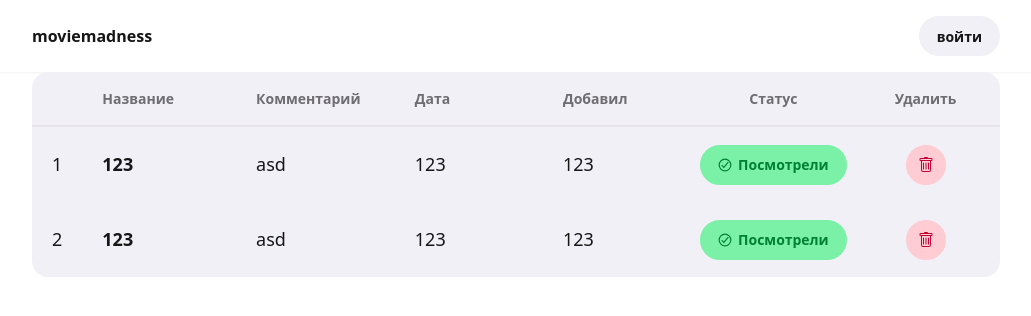
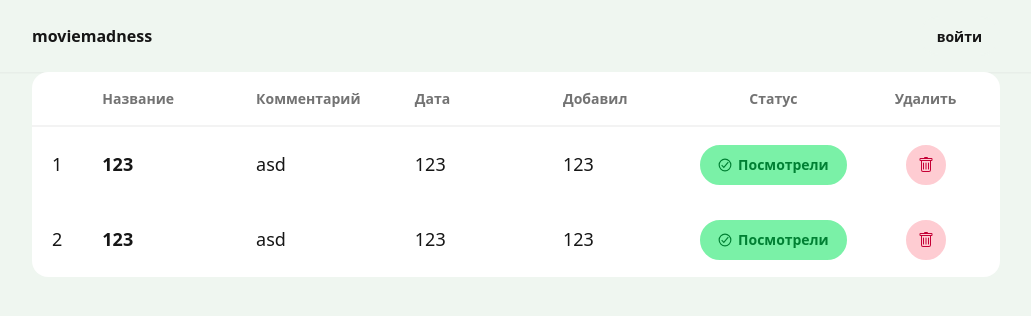
Before and after one commit to cartwheee11/moviemadness, a Vue app: page /test in a window 1280 px wide. Shown: the top 316 px of the page, without its empty margins (124-1155 px from the left). Built offline with nearby package versions, Linux system fonts and the light colour scheme.

Commit message:
better design

```diff
--- a/index.html
+++ b/index.html
@@ -1,5 +1,5 @@
 <!doctype html>
-<html lang="">
+<html lang="" class="bg-base-200">
   <head>
     <meta charset="UTF-8" />
     <link rel="icon" href="/favicon.ico" />
--- a/src/assets/main.css
+++ b/src/assets/main.css
@@ -4,7 +4,15 @@
 }
 
 :root {
-  --color-base-200: #f2f0f7;
+  --color-base-200: #eff6f0;
+  --color-base-300: #dae5dc;
+  --color-neutral: black;
+  --color-primary: #9ceb05;
+  --color-primary-content: black;
+  --color-accent: #9beb05cb;
+  --color-accent-content: #213102;
+  --color-info: white;
+  --color-info-content: black;
 }
 
 @plugin '@tailwindcss/typography';
@@ -25,6 +33,14 @@
   .input-error {
     --input-color: var(--color-error) !important; /* default color */
   }
+}
+
+@utility hide {
+  @apply absolute opacity-0 -z-999 -top-99999 -left-999;
+}
+
+@utility show {
+  @apply relative opacity-100 z-10 top-0 left-0;
 }
 
 .input {
@@ -48,19 +64,29 @@ table.wrapper {
 }
 
 table.table {
-  @apply bg-base-200;
+  @apply bg-base-100;
 }
 tbody:not(:first-child) {
-  @apply !border-t-2 !border-base-300 border-solid;
+  @apply !border-t-2 !border-base-100 border-solid;
 }
 
 .add-table-row-button {
-  @apply btn bg-base-200 rounded-2xl border-base-content w-full h-full text-4xl py-5 border-none;
+  @apply btn bg-base-100 rounded-2xl border-base-content w-full h-full text-4xl py-5 border-none;
 }
 
 .skeleton {
-  @apply bg-base-200;
+  @apply bg-base-100;
+  background-image: linear-gradient(
+    105deg,
+    #d3171700 0% 40%,
+    var(--color-base-200) 50%,
+    #0000 60% 100%
+  );
 }
+
+/* .hide {
+  @apply absolute opacity-0 -z-999 -top-99999 -left-999;
+} */
 
 button {
   @apply shadow-none;
--- a/src/views/GroupView.vue
+++ b/src/views/GroupView.vue
@@ -312,10 +312,15 @@ function onChangeSettingsButtonClick() {
   </ModalWindow>
   <div class="container">
     <section
-      class="header-section lg:items-start lg:flex-row flex-col items-center flex gap-4 lg:gap-10 py-10 lg:py-10 ">
-      <AvatarWithPlaceholder class="w-20 lg:w-50 lg:h-50 h-20 text-7xl" :url="group?.avatar_url">
-        <span class="text-7xl">{{ group?.name[0].toUpperCase() }}</span>
-      </AvatarWithPlaceholder>
+      class="header-section lg:items-start lg:flex-row flex-col items-center flex gap-4 lg:gap-10 py-10 lg:py-20 ">
+      <div class="flex flex-col items-center">
+        <AvatarWithPlaceholder class="w-20 lg:w-50 lg:h-50 h-20 text-7xl" :url="group?.avatar_url">
+          <span class="text-7xl">{{ group?.name[0].toUpperCase() }}</span>
+        </AvatarWithPlaceholder>
+        <button @click="changeSettingsModal = true"
+          class="btn btn-info mt-4 w-full hide lg:show lg:visible">Настроить</button>
+      </div>
+
       <div class="desk lg:text-left text-center flex flex-col items-center lg:items-start">
         <h1 class=" max-w-4/5" v-if="group?.name">{{ group?.name }}</h1>
         <div class="flex flex-col items-center lg:items-start" v-else>
@@ -323,7 +328,8 @@ function onChangeSettingsButtonClick() {
           <div class="skeleton h-10 w-50 mt-4"></div>
         </div>
         <p class="mt-4">{{ group?.desc }}</p>
-        <p><button @click="changeSettingsModal = true" class="btn mt-4">Настроить</button></p>
+        <p><button @click="changeSettingsModal = true" class="btn btn-info mt-4 lg:absolute lg:hide">Настроить</button>
+        </p>
       </div>
     </section>
 
--- a/src/views/LoginView.vue
+++ b/src/views/LoginView.vue
@@ -43,10 +43,11 @@ function onLoginClick() {
     <div class="join overflow-hidden rounded-full mt-7">
       <button class="btn join-item btn-primary">Войти</button>
 
-      <RouterLink to="/auth/register"><button class="btn">Зарегистрироваться</button> </RouterLink>
+      <RouterLink to="/auth/register"><button class="btn bg-base-100 border-none">Зарегистрироваться</button>
+      </RouterLink>
 
     </div>
-    <fieldset class="fieldset rounded-box p-4 mt-4 mx-auto border-base-200 border-2 w-full lg:w-100">
+    <fieldset class="fieldset rounded-box p-4 bg-base-100 mt-4 mx-auto w-full lg:w-100">
       <label class="label mt-4">Логин</label>
       <input type="text" @input="val.pass = true; val.login = true" v-model="login"
         :class="{ 'input-error': !val.login }" class="input input-lg w-full" placeholder="Логин" />
--- a/src/views/ProfileView.vue
+++ b/src/views/ProfileView.vue
@@ -104,7 +104,7 @@ onMounted(() => {
 
 
   <section class="profile">
-    <div class="container flex gap-4 lg:gap-10 items-center py-10">
+    <div class="container flex gap-4 lg:gap-10 items-center py-20">
 
       <AvatarWithPlaceholder :url="profile?.avatar" class="w-20 h-20 shrink-0 lg:w-40 lg:h-40 text-7xl">
         <span class="lg:text-7xl">{{ profile?.username[0].toUpperCase() }}</span>
@@ -136,7 +136,7 @@ onMounted(() => {
     <div class="mt-4 table-wrapper">
       <table class="table table-lg">
         <tbody class="">
-          <tr v-for="(g, i) in groups" :key="g.id" class="hover:bg-base-content/5 cursor-pointer group"
+          <tr v-for="(g, i) in groups" :key="g.id" class="hover:bg-base-content/2 cursor-pointer group"
             @click="router.push('/groups/' + g.id)">
             <td class="w-1">
               {{ i + 1 }}
@@ -148,7 +148,7 @@ onMounted(() => {
             <td class="absolute opacity-0 lg:relative lg:opacity-100 lg:table-cell truncate max-w-50">{{ g.desc }}</td>
             <td class="absolute opacity-0 lg:relative lg:opacity-100 lg:table-cell ">{{ new Date(g.created_at as
               string).toLocaleString('ru-RU').split(',')[0]
-            }}
+              }}
             </td>
           </tr>
         </tbody>
--- a/src/views/RegisterView.vue
+++ b/src/views/RegisterView.vue
@@ -43,12 +43,13 @@ function onRegisterButtonClick() {
       <div class="login-form flex flex-col">
         <div class="flex justify-center">
           <div class="join rounded-full overflow-hidden">
-            <RouterLink to="/auth/login"><button class="btn join-item">Войти</button></RouterLink>
+            <RouterLink to="/auth/login"><button class="btn join-item border-none bg-base-100">Войти</button>
+            </RouterLink>
             <button class="btn join-item btn-primary">Зарегистрироваться</button>
           </div>
         </div>
 
-        <div class="fieldset rounded-box p-4 mt-4 mx-auto border-base-200 border-2 w-full lg:w-100">
+        <div class="fieldset rounded-box p-4 mt-4 mx-auto bg-base-100 w-full lg:w-100">
           <label for="" class="label mt-4">Логин</label>
           <label class="input input-lg w-full" :class="{ 'input-error': !val.login }" type="text">
             <input v-model="login" class="input-lg w-full" type="input" @input="() => { val.login = login.length >= 6 }"
```
Also changed, not shown: src/components/MoviesPage.vue (+10 -4 lines).
